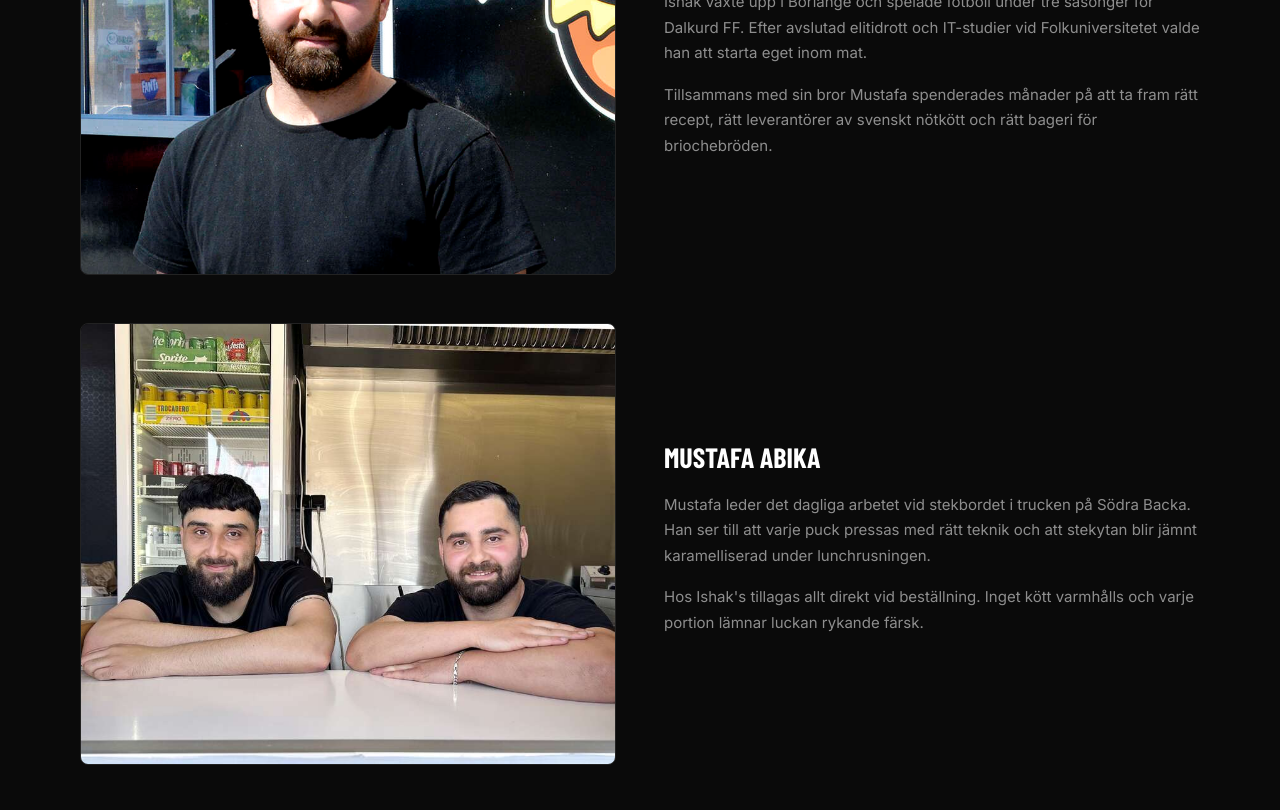
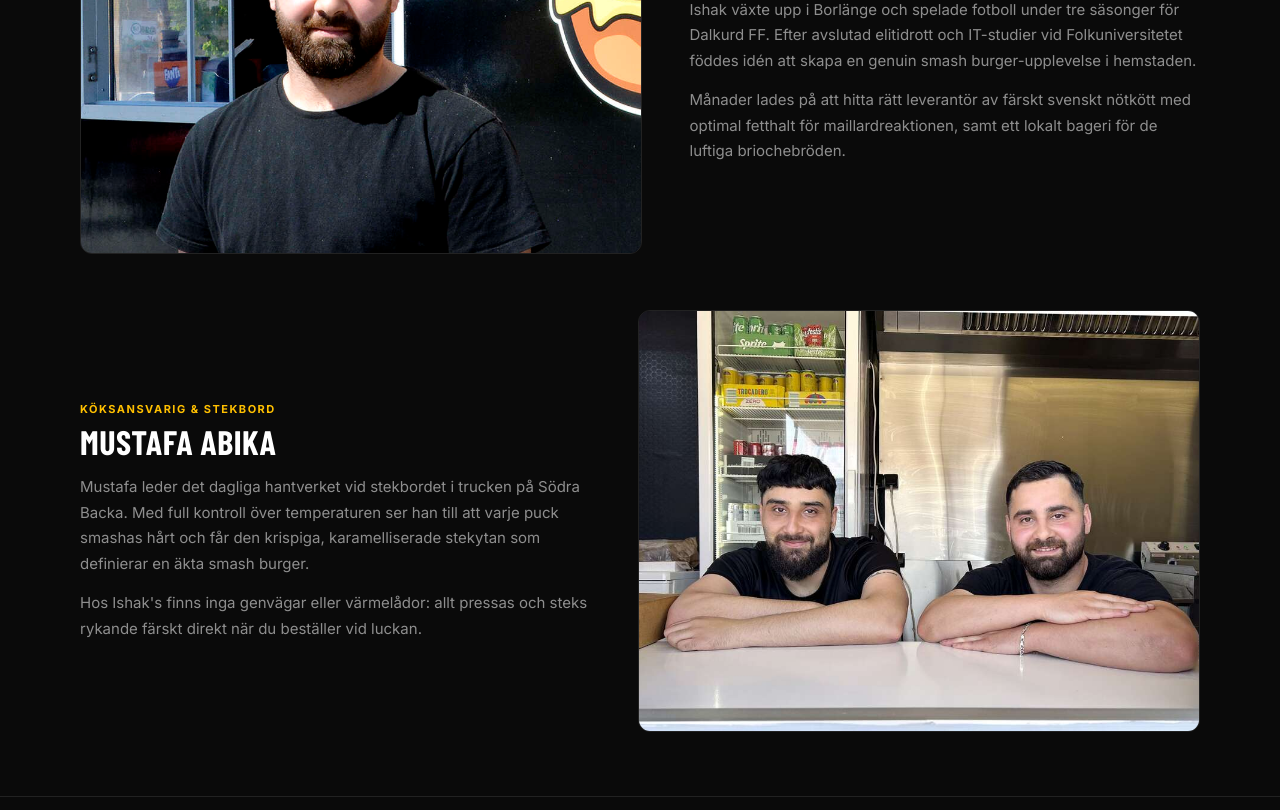
Before and after one commit to Tal3at10/ishaks-smashburger, a plain HTML site: page om-oss.html in a window 1280 px wide. Shown: the part 394-1204 px from the top of the page. Drawn offline with nearby package versions, Linux system fonts and the light colour scheme; a web font is replaced by a local one.

Commit message:
Implement zigzag layout and optimized photo framing in om-oss.html

```diff
--- a/om-oss.html
+++ b/om-oss.html
@@ -42,33 +42,39 @@
           <h1 class="section-title">Två bröder bakom grillen</h1>
         </div>
 
-        <div class="about-split" style="margin-bottom: 48px;">
+        <div class="about-grid-zigzag">
+          <!-- Row 1: Ishak (Image Left, Text Right) -->
+          <div class="about-split">
             <div class="about-photo">
-            <img src="assets/images/ishak-portrait.jpg" alt="Ishak Abika" />
+              <img src="assets/images/ishak-portrait.jpg" alt="Ishak Abika vid foodtrucken i Borlänge" />
             </div>
             <div class="about-text">
-            <h2 style="font-family:var(--font-display);font-weight:900;font-size:28px;text-transform:uppercase;margin-bottom:14px;">Ishak Abika</h2>
+              <div class="about-role">Grundare & Koncept</div>
+              <h2 class="about-name">Ishak Abika</h2>
               <p>
-              Ishak växte upp i Borlänge och spelade fotboll under tre säsonger för Dalkurd FF. Efter avslutad elitidrott och IT-studier vid Folkuniversitetet valde han att starta eget inom mat.
+                Ishak växte upp i Borlänge och spelade fotboll under tre säsonger för Dalkurd FF. Efter avslutad elitidrott och IT-studier vid Folkuniversitetet föddes idén att skapa en genuin smash burger-upplevelse i hemstaden.
               </p>
               <p>
-              Tillsammans med sin bror Mustafa spenderades månader på att ta fram rätt recept, rätt leverantörer av svenskt nötkött och rätt bageri för briochebröden.
+                Månader lades på att hitta rätt leverantör av färskt svenskt nötkött med optimal fetthalt för maillardreaktionen, samt ett lokalt bageri för de luftiga briochebröden.
               </p>
             </div>
           </div>
 
-        <div class="about-split">
+          <!-- Row 2: Mustafa (Text Left, Image Right) -->
+          <div class="about-split reverse">
             <div class="about-photo">
               <img src="assets/images/chefs-truck.jpg" alt="Mustafa och Ishak i foodtrucken" />
             </div>
             <div class="about-text">
-            <h2 style="font-family:var(--font-display);font-weight:900;font-size:28px;text-transform:uppercase;margin-bottom:14px;">Mustafa Abika</h2>
+              <div class="about-role">Köksansvarig & Stekbord</div>
+              <h2 class="about-name">Mustafa Abika</h2>
               <p>
-              Mustafa leder det dagliga arbetet vid stekbordet i trucken på Södra Backa. Han ser till att varje puck pressas med rätt teknik och att stekytan blir jämnt karamelliserad under lunchrusningen.
+                Mustafa leder det dagliga hantverket vid stekbordet i trucken på Södra Backa. Med full kontroll över temperaturen ser han till att varje puck smashas hårt och får den krispiga, karamelliserade stekytan som definierar en äkta smash burger.
               </p>
               <p>
-              Hos Ishak's tillagas allt direkt vid beställning. Inget kött varmhålls och varje portion lämnar luckan rykande färsk.
+                Hos Ishak's finns inga genvägar eller värmelådor: allt pressas och steks rykande färskt direkt när du beställer vid luckan.
               </p>
+            </div>
           </div>
         </div>
 
--- a/styles.css
+++ b/styles.css
@@ -359,34 +359,97 @@ img { display: block; max-width: 100%; }
 }
 .map-overlay-btn:hover { background: var(--surface-2); border-color: #444; }
 
-/* ABOUT SPLIT */
+/* ABOUT SPLIT & ZIGZAG */
+.about-grid-zigzag {
+  display: flex;
+  flex-direction: column;
+  gap: 56px;
+}
+
 .about-split {
   display: grid;
-  grid-template-columns: 1fr 1fr;
+  grid-template-columns: 1.1fr 1fr;
   gap: 48px;
   align-items: center;
 }
+
+.about-split.reverse {
+  grid-template-columns: 1fr 1.1fr;
+}
+
+.about-split.reverse .about-photo {
+  order: 2;
+}
+
+.about-split.reverse .about-text {
+  order: 1;
+}
+
 .about-photo {
-  border-radius: 8px;
+  border-radius: 12px;
   overflow: hidden;
   border: 1px solid var(--border);
+  background: var(--surface);
 }
+
 .about-photo img {
   width: 100%;
-  height: 440px;
+  aspect-ratio: 4 / 3;
   object-fit: cover;
+  object-position: center 25%;
+  display: block;
 }
+
+.about-split.reverse .about-photo img {
+  object-position: center 75%;
+}
+
+.about-role {
+  font-size: 11px;
+  font-weight: 700;
+  text-transform: uppercase;
+  letter-spacing: 1.5px;
+  color: var(--yellow);
+  margin-bottom: 6px;
+}
+
+.about-name {
+  font-family: var(--font-display);
+  font-weight: 900;
+  font-size: clamp(26px, 3vw, 34px);
+  text-transform: uppercase;
+  letter-spacing: 0.5px;
+  margin-bottom: 14px;
+  line-height: 1.1;
+}
+
 .about-text p {
   font-size: 15px;
   color: var(--ink-muted);
   line-height: 1.7;
-  margin-bottom: 16px;
+  margin-bottom: 14px;
+}
+.about-text p:last-child {
+  margin-bottom: 0;
 }
 .about-text p strong { color: #fff; }
 
 @media (max-width: 800px) {
-  .about-split { grid-template-columns: 1fr; gap: 24px; }
-  .about-photo img { height: 280px; }
+  .about-grid-zigzag { gap: 40px; }
+  .about-split,
+  .about-split.reverse {
+    grid-template-columns: 1fr;
+    gap: 20px;
+  }
+  .about-split.reverse .about-photo { order: 1; }
+  .about-split.reverse .about-text { order: 2; }
+  .about-photo img {
+    aspect-ratio: 16 / 10;
+    object-position: center 20%;
+  }
+  .about-split.reverse .about-photo img {
+    object-position: center 75%;
+  }
 }
 
 /* INFO ROW */
```
Lines whose indentation alone changed are shown as unchanged.
